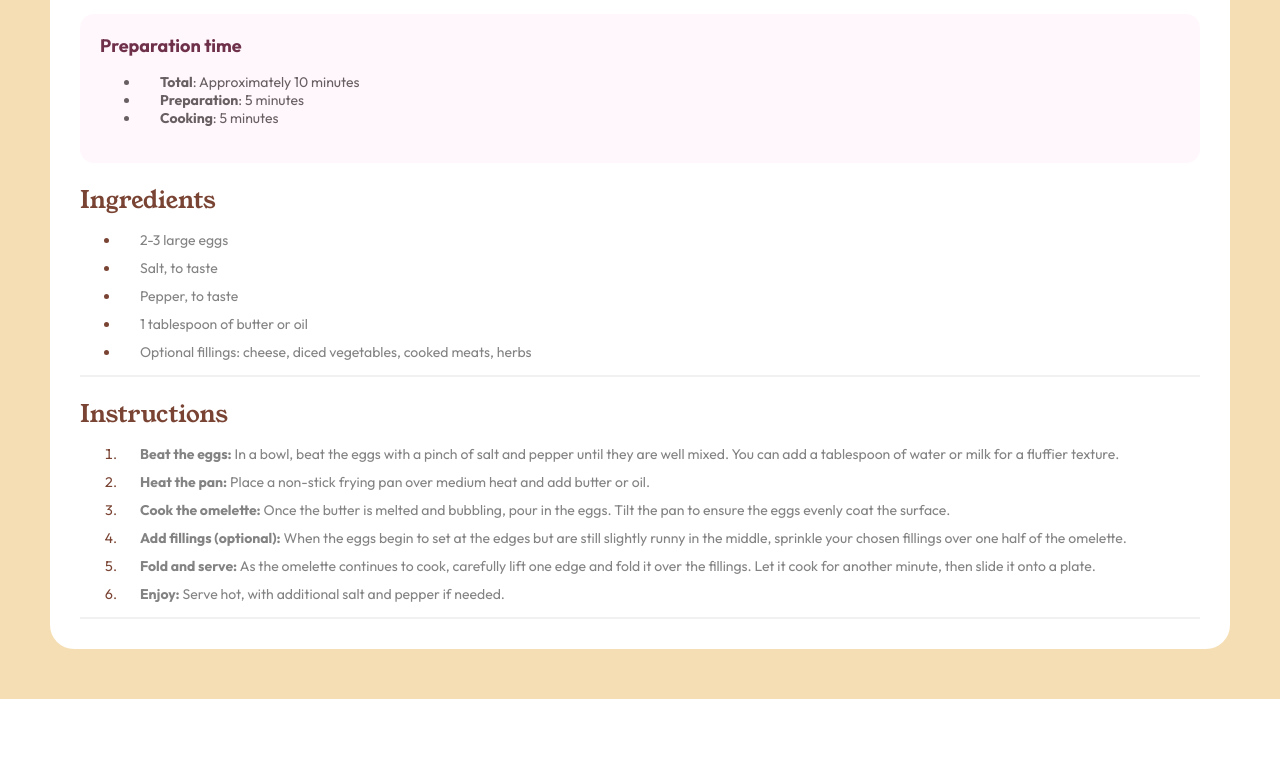
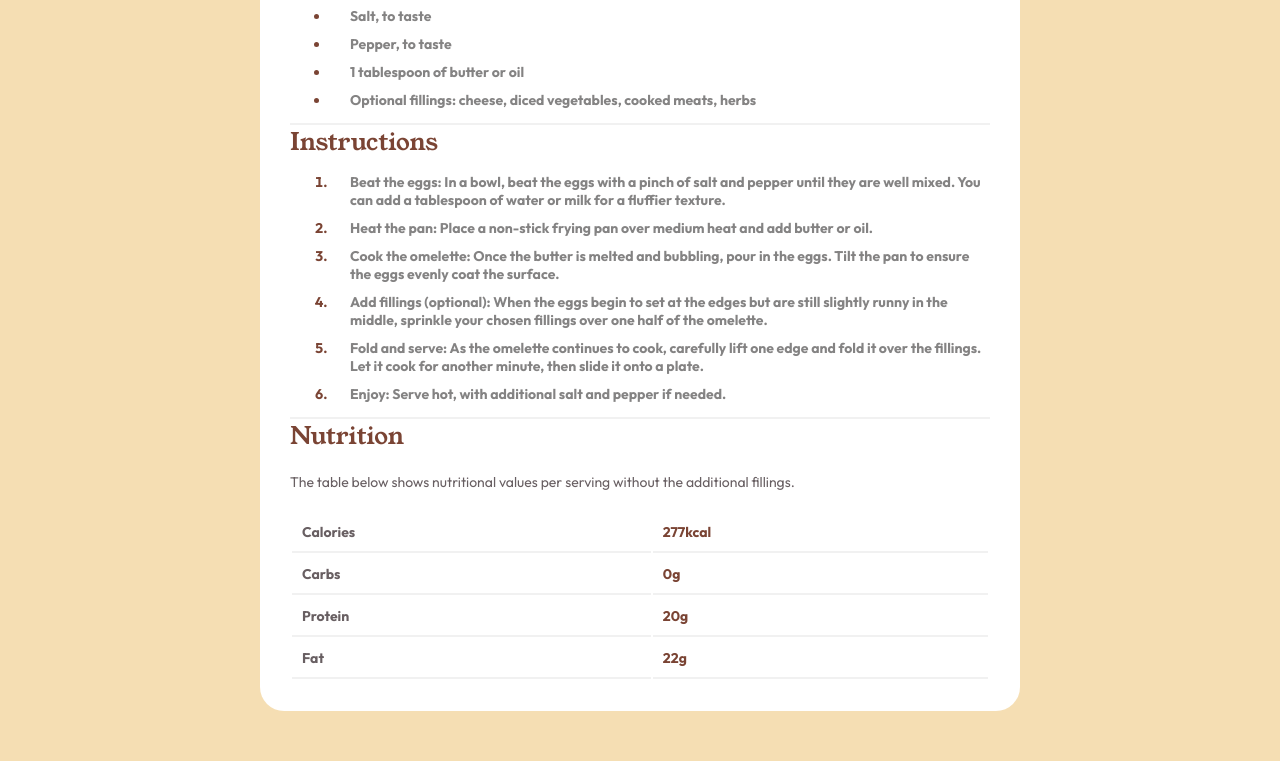
Before and after one commit to Akinloluwa-Adedijo/recipe-page, a plain HTML site: page index.html in a window 1280 px wide. Shown: the part 725-1486 px from the top of the page. Before the commit the page ends 1424 px from the top, so only its background shows below. Drawn offline with Linux system fonts and the light colour scheme.

Commit message:
finished styling

```diff
--- a/index.html
+++ b/index.html
@@ -24,11 +24,13 @@
             alt="omlette in a plate"
           />
         </div>
+
+        <div class="card-rest">
           <div class="card-title">Simple Omelette Recipe</div>
           <div class="card-recipe-description">
             An easy and quick dish, perfect for any meal. This classic omelette
-          combines beaten eggs cooked to perfection, optionally filled with your
-          choice of cheese, vegetables, or meats.
+            combines beaten eggs cooked to perfection, optionally filled with
+            your choice of cheese, vegetables, or meats.
           </div>
           <div class="card-preparation">
             <div class="preparation-title">Preparation time</div>
@@ -63,9 +65,10 @@
               <ol>
                 <li>
                   <span
-                  ><strong>Beat the eggs:</strong> In a bowl, beat the eggs with
-                  a pinch of salt and pepper until they are well mixed. You can
-                  add a tablespoon of water or milk for a fluffier texture.
+                    ><strong>Beat the eggs:</strong> In a bowl, beat the eggs
+                    with a pinch of salt and pepper until they are well mixed.
+                    You can add a tablespoon of water or milk for a fluffier
+                    texture.
                   </span>
                 </li>
                 <li>
@@ -76,24 +79,25 @@
                 </li>
                 <li>
                   <span
-                  ><strong>Cook the omelette:</strong> Once the butter is melted
-                  and bubbling, pour in the eggs. Tilt the pan to ensure the
-                  eggs evenly coat the surface.</span
+                    ><strong>Cook the omelette:</strong> Once the butter is
+                    melted and bubbling, pour in the eggs. Tilt the pan to
+                    ensure the eggs evenly coat the surface.</span
                   >
                 </li>
                 <li>
                   <span
-                  ><strong>Add fillings (optional):</strong> When the eggs begin
-                  to set at the edges but are still slightly runny in the
-                  middle, sprinkle your chosen fillings over one half of the
-                  omelette.
+                    ><strong>Add fillings (optional):</strong> When the eggs
+                    begin to set at the edges but are still slightly runny in
+                    the middle, sprinkle your chosen fillings over one half of
+                    the omelette.
                   </span>
                 </li>
                 <li>
                   <span
-                  ><strong>Fold and serve:</strong> As the omelette continues to
-                  cook, carefully lift one edge and fold it over the fillings.
-                  Let it cook for another minute, then slide it onto a plate.
+                    ><strong>Fold and serve:</strong> As the omelette continues
+                    to cook, carefully lift one edge and fold it over the
+                    fillings. Let it cook for another minute, then slide it onto
+                    a plate.
                   </span>
                 </li>
                 <li>
@@ -105,10 +109,39 @@
               </ol>
             </div>
           </div>
+          <div class="card-nutrition">
+            <div class="nutrition-title">Nutrition</div>
+            <div class="nutrition-table">
+              <div class="table-description">
+                The table below shows nutritional values per serving without the
+                additional fillings.
+                <table>
+                  <tr>
+                    <td>Calories</td>
+                    <td class="value">277kcal</td>
+                  </tr>
+
+                  <tr>
+                    <td>Carbs</td>
+                    <td class="value">0g</td>
+                  </tr>
+
+                  <tr>
+                    <td>Protein</td>
+                    <td class="value">20g</td>
+                  </tr>
+
+                  <tr>
+                    <td>Fat</td>
+                    <td class="value">22g</td>
+                  </tr>
+                </table>
               </div>
             </div>
-    <!-- Nutrition The table below shows nutritional values per serving without the
-    additional fillings. Calories 277kcal Carbs 0g Protein 20g Fat 22g -->
+          </div>
+        </div>
+      </div>
+    </div>
 
     <!-- <div class="attribution">
       Challenge by
--- a/style.css
+++ b/style.css
@@ -28,6 +28,7 @@ body {
   flex-direction: column;
   align-content: stretch;
   gap: 20px;
+  max-width: 700px;
 }
 
 .card-image img {
@@ -79,7 +80,8 @@ li {
   border-bottom: 2px solid rgba(241, 241, 241, 255);
 }
 .ingredients-title,
-.instructions-title {
+.instructions-title,
+.nutrition-title {
   color: #7a4434;
   font-size: 24px;
   font-family: Young-Serif, Arial, Helvetica, sans-serif;
@@ -101,3 +103,51 @@ li {
 li span {
   color: #848383;
 }
+li {
+  font-weight: bold;
+}
+
+.nutrition-title {
+  margin-bottom: 20px;
+}
+.table-description {
+  width: 100%;
+  font-family: Outfit, "Times New Roman", Times, serif;
+  color: #685f62;
+  font-size: 14px;
+  display: flex;
+  flex-direction: column;
+  gap: 20px;
+}
+
+table {
+  width: 100%;
+  font-weight: bold;
+}
+
+td {
+  padding: 10px;
+  border-bottom: 2px solid rgba(241, 241, 241, 255);
+}
+
+.value {
+  color: #7a4434;
+}
+
+@media (width < 400px) {
+  .container {
+    padding: 0;
+  }
+  .card-container {
+    border-radius: 0px;
+    padding: 0;
+  }
+  .card-rest {
+    padding: 20px;
+  }
+
+  .card-image img {
+    width: 100%;
+    border-radius: 0;
+  }
+}
```
Lines whose indentation alone changed are shown as unchanged.
